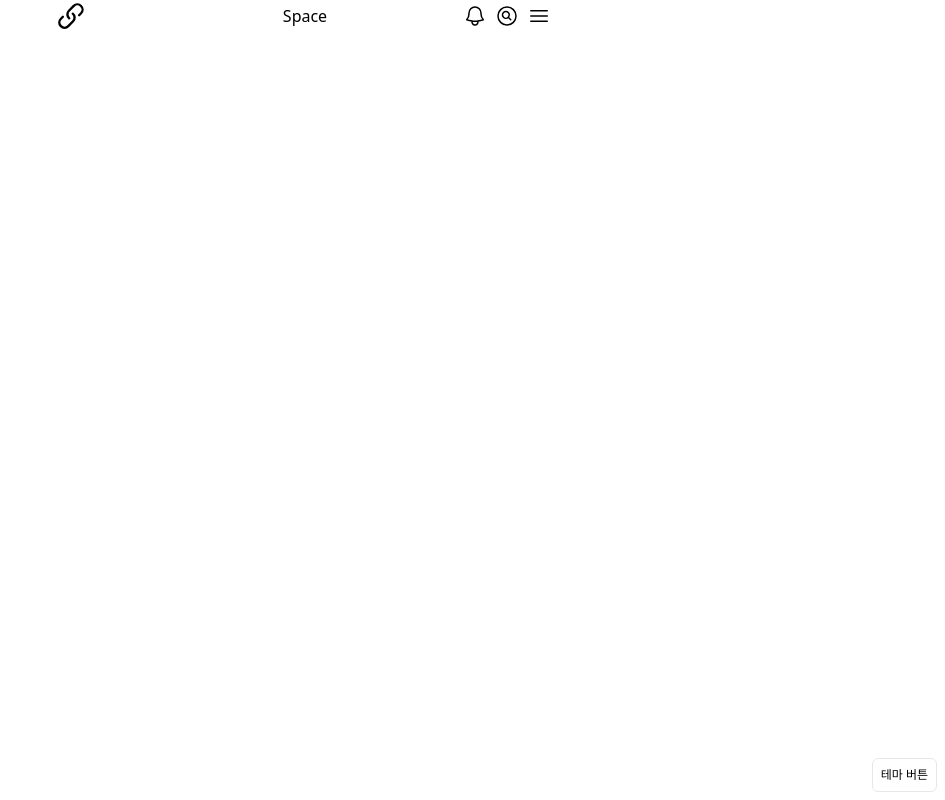
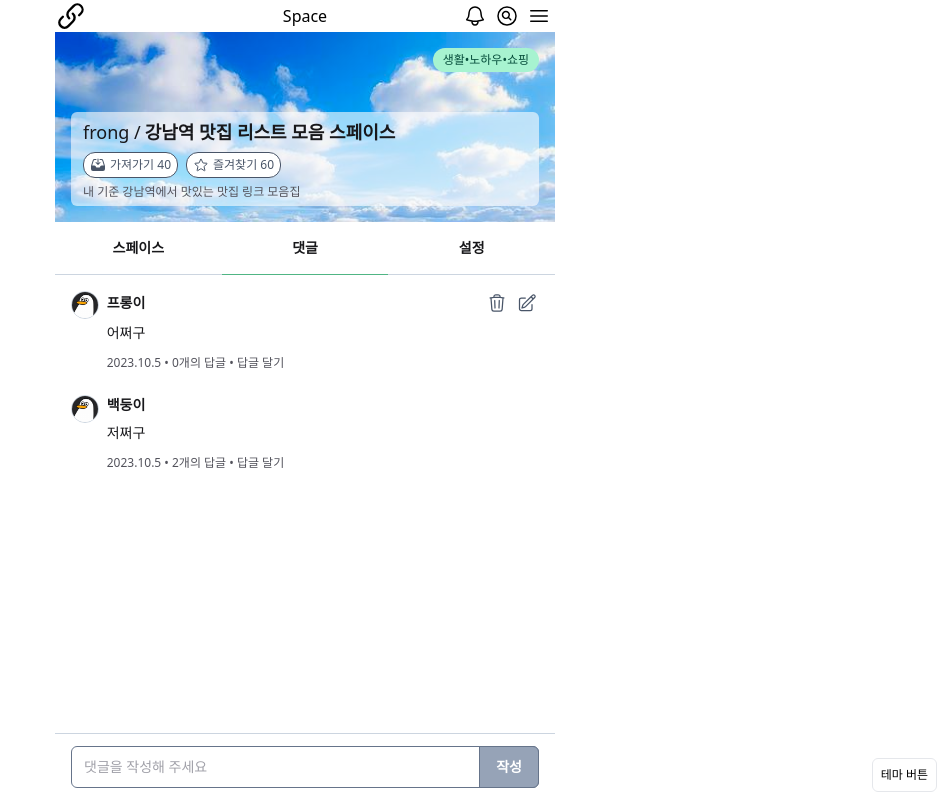
Before and after one commit to Team-TenTen/LinkHub-FE, a Next.js app: page /space/123/comment in a window 1280 px wide. Shown: the whole page, without its empty margins (335-1280 px from the left). Built offline with nearby package versions, Linux system fonts and the light colour scheme; a web font is replaced by a local one.

Commit message:
feat: #46 - 스페이스 댓글 페이지 구현

```diff
--- a/src/app/(routes)/space/[spaceId]/comment/page.tsx
+++ b/src/app/(routes)/space/[spaceId]/comment/page.tsx
@@ -1,5 +1,151 @@
+'use client'
+
+import { Fragment, useState } from 'react'
+import { useForm } from 'react-hook-form'
+import { Comment, Input } from '@/components'
+import Button from '@/components/common/Button/Button'
+import Space from '@/components/common/Space/Space'
+import Tab from '@/components/common/Tab/Tab'
+import TabItem from '@/components/common/Tab/TabItem'
+import { useModal } from '@/hooks'
+import useSpaceComment from '@/hooks/useSpaceComment'
+import { XMarkIcon } from '@heroicons/react/20/solid'
+
+export interface CommentFormValues {
+  comment: string
+}
+
 const SpaceCommentPage = () => {
-  return <></>
+  // TODO: useTab
+  const { Modal, isOpen, modalOpen, modalClose } = useModal(false)
+  const { register, setValue, setFocus, handleSubmit } =
+    useForm<CommentFormValues>({
+      defaultValues: {
+        comment: '',
+      },
+    })
+  const {
+    space,
+    comments,
+    comment,
+    handleEdit,
+    handleDelete,
+    handleOpen,
+    handleReply,
+    handleDeleteConfirm,
+    handleReplyCancel,
+    onSubmit,
+  } = useSpaceComment({ setValue, setFocus, modalOpen })
+  const [currentTab, setCurrentTab] = useState(1)
+  const tabArr = [
+    { text: '스페이스', content: '스페이스 페이지', dest: '/space/1' },
+    { text: '댓글', content: '댓글 페이지', dest: '/space/1/comment' },
+    { text: '설정', content: '설정 페이지', dest: '/space/1/setting' },
+  ]
+
+  return (
+    <>
+      <Space
+        userName={space.userName}
+        type="Header"
+        spaceName={space.spaceName}
+        spaceImage={space.spaceImage}
+        description={space.description}
+        category={space.category}
+        scrap={space.scrap}
+        favorite={space.favorite}
+      />
+      <Tab>
+        {tabArr.map((tabItem, index) => (
+          <TabItem
+            active={currentTab === index ? true : false}
+            dest={tabItem.dest}
+            text={tabItem.text}
+            onClick={() => setCurrentTab(index)}
+            key={index}
+          />
+        ))}
+      </Tab>
+      <section className="px-4 pb-28 pt-1">
+        {comments.map((comment) => (
+          <Fragment key={comment.commentId}>
+            <Comment
+              commentId={comment.commentId}
+              user={{
+                id: comment.user.id,
+                name: comment.user.name,
+                profile: comment.user.profile,
+              }}
+              comment={comment.comment}
+              date={comment.date}
+              auth={comment.auth}
+              firstDepth={true}
+              replyCount={comment.replyCount}
+              onEdit={handleEdit}
+              onDelete={handleDelete}
+              onOpen={handleOpen}
+              onReply={handleReply}
+            />
+            <div className="ml-8 rounded-md bg-slate-50 px-3 dark:bg-slate-800">
+              {comment.replies?.map((reply) => (
+                <Comment
+                  commentId={reply.commentId}
+                  user={{
+                    id: reply.user.id,
+                    name: reply.user.name,
+                    profile: reply.user.profile,
+                  }}
+                  comment={reply.comment}
+                  date={reply.date}
+                  firstDepth={false}
+                  auth={reply.auth}
+                  onEdit={handleEdit}
+                  onDelete={handleDelete}
+                  key={reply.commentId}
+                />
+              ))}
+            </div>
+          </Fragment>
+        ))}
+      </section>
+      <form
+        className="fixed bottom-0 w-full max-w-[500px]"
+        onSubmit={handleSubmit(onSubmit)}>
+        {comment.type === 'reply' && (
+          <div className="flex items-center justify-between border-t border-slate3 px-4 py-3 text-xs font-medium text-gray6">
+            <span>
+              <b>@{comment.userName}</b>
+              님에게 답글을 남기는 중
+            </span>
+            <Button onClick={handleReplyCancel}>
+              <XMarkIcon className="h-5 w-5" />
+            </Button>
+          </div>
+        )}
+        <div className="border-t border-slate3 px-4 py-3">
+          <Input
+            {...register('comment', { required: true })}
+            inputButton={true}
+            buttonText="작성"
+            buttonColor="gray"
+            placeholder="댓글을 작성해 주세요"
+          />
+        </div>
+      </form>
+      {isOpen && (
+        <Modal
+          title="댓글 삭제"
+          isCancelButton={true}
+          isConfirmButton={true}
+          cancelText="취소"
+          confirmText="삭제"
+          onClose={modalClose}
+          onConfirm={handleDeleteConfirm}>
+          <div className="flex justify-center">삭제하시겠습니까?</div>
+        </Modal>
+      )}
+    </>
+  )
 }
 
 export default SpaceCommentPage
--- /dev/null
+++ b/src/hooks/useSpaceComment.ts
@@ -0,0 +1,110 @@
+import { useCallback, useState } from 'react'
+import {
+  SubmitHandler,
+  UseFormSetFocus,
+  UseFormSetValue,
+} from 'react-hook-form'
+import { CommentFormValues } from '@/app/(routes)/space/[spaceId]/comment/page'
+import { CommentProps } from '@/components/Comment/Comment'
+import { mock_commentData, mock_replyData, mock_spaceData } from '@/data'
+
+export interface SpaceComment extends CommentProps {
+  replies?: CommentProps[]
+}
+
+export interface useSpaceCommentProps {
+  setValue: UseFormSetValue<CommentFormValues>
+  setFocus: UseFormSetFocus<CommentFormValues>
+  modalOpen: () => void
+}
+
+export interface Comment {
+  type: 'create' | 'edit' | 'reply' | 'delete'
+  commentId: number
+  userName?: string
+}
+
+export const defaultComment: Comment = {
+  type: 'create',
+  commentId: -1,
+}
+
+const useSpaceComment = ({
+  setValue,
+  setFocus,
+  modalOpen,
+}: useSpaceCommentProps) => {
+  const [comments, setComments] = useState<SpaceComment[]>(mock_commentData)
+  const [comment, setComment] = useState<Comment>(defaultComment)
+
+  const handleEdit = useCallback(
+    (commentId: number, comment: string) => {
+      setComment({ type: 'edit', commentId })
+      setValue('comment', comment)
+      setFocus('comment')
+    },
+    [setFocus, setValue],
+  )
+
+  const handleDelete = useCallback(
+    (commentId: number) => {
+      setComment({ type: 'delete', commentId })
+      modalOpen()
+    },
+    [modalOpen],
+  )
+
+  const handleOpen = useCallback(
+    (commentId: number) => {
+      const commentsWithReplies = comments.map((comment) =>
+        comment.commentId === commentId
+          ? {
+              ...comment,
+              replies: mock_replyData,
+            }
+          : comment,
+      )
+      setComments(commentsWithReplies)
+    },
+    [comments],
+  )
+
+  const handleReply = useCallback(
+    (commentId: number, userName: string) => {
+      setComment({ type: 'reply', commentId, userName })
+      setValue('comment', '')
+      setFocus('comment')
+    },
+    [setFocus, setValue],
+  )
+
+  const handleDeleteConfirm = () => {
+    console.log(comment.type, comment.commentId)
+  }
+
+  const handleReplyCancel = () => {
+    setComment(defaultComment)
+    setValue('comment', '')
+  }
+
+  const onSubmit: SubmitHandler<CommentFormValues> = (data) => {
+    console.log(comment.type, comment.commentId, data)
+    setComment(defaultComment)
+    setValue('comment', '')
+  }
+
+  return {
+    space: mock_spaceData,
+    comments,
+    comment,
+    handleEdit,
+    handleDelete,
+    handleOpen,
+    handleReply,
+    handleDeleteConfirm,
+    handleReplyCancel,
+    onSubmit,
+  }
+}
+
+export default useSpaceComment
```
